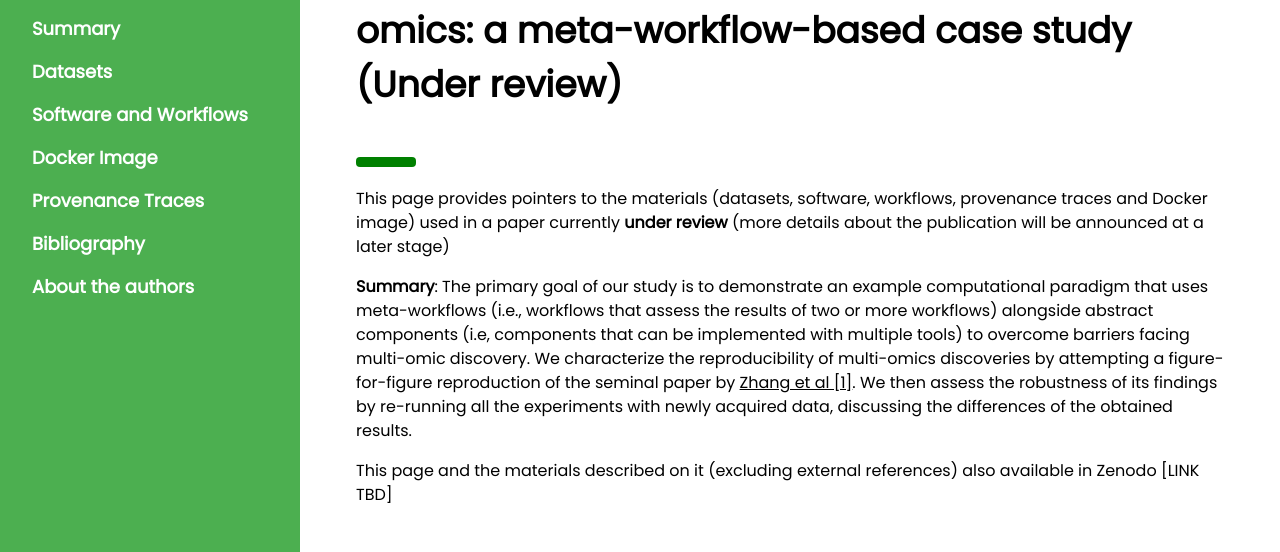
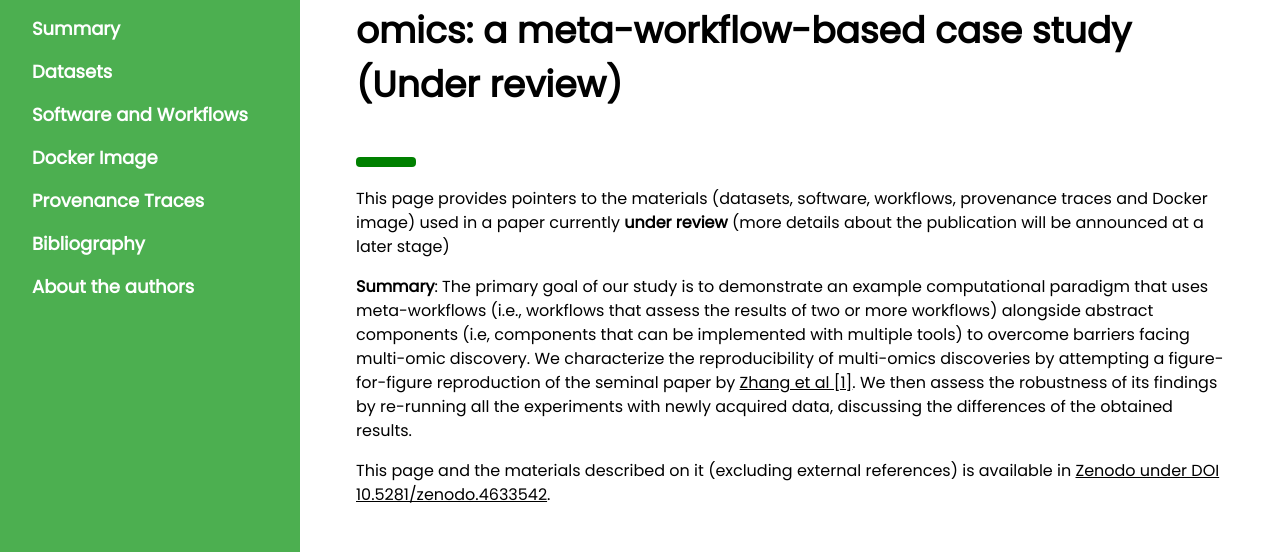
Before and after one commit to KnowledgeCaptureAndDiscovery/wings-genomics, a plain HTML site: page index.html in a window 1280 px wide. Shown: the part 248-800 px from the top of the page. Drawn offline with nearby package versions, Linux system fonts and the light colour scheme.

Commit message:
Update DOI

```diff
--- a/index.html
+++ b/index.html
@@ -62,7 +62,7 @@ img {
 
     <p><strong>Summary</strong>: The primary goal of our study is to demonstrate an example computational paradigm that uses meta-workflows (i.e., workflows that assess the results of two or more workflows) alongside abstract components (i.e, components that can be implemented with multiple tools) to overcome barriers facing multi-omic discovery.  We characterize the reproducibility of multi-omics discoveries by attempting a figure-for-figure reproduction of the seminal paper by <a href="#bib">Zhang et al [1]</a>.  We then assess the robustness of its findings by re-running all the experiments with newly acquired data, discussing the differences of the obtained results.</p>
 
-    <p>This page and the materials described on it (excluding external references) also available in Zenodo [LINK TBD] </p>
+    <p>This page and the materials described on it (excluding external references) is available in <a href="https://zenodo.org/badge/latestdoi/350090124">Zenodo under DOI 10.5281/zenodo.4633542</a>. </p>
   </div>
 
 
```
Also changed, not shown: 1 other file.
